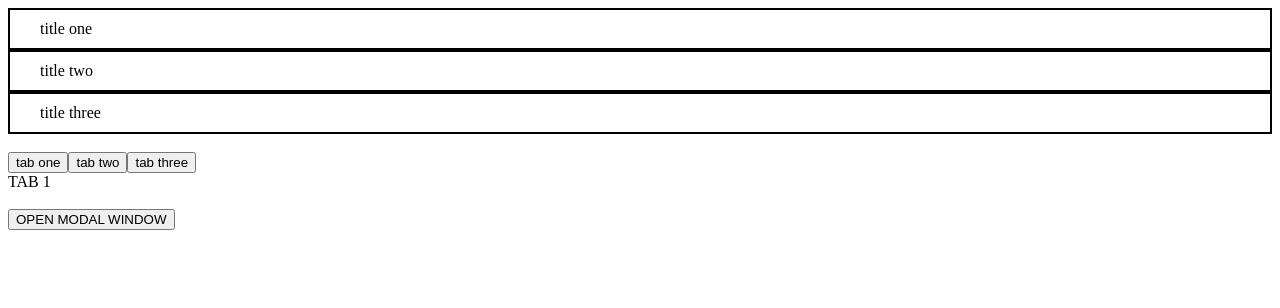
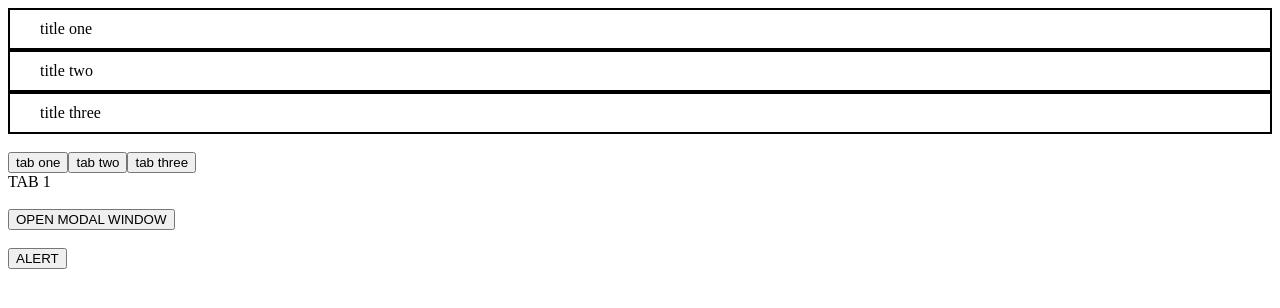
Before and after one commit to OksanaNova/accordion, a React (Vite) app: page / in a window 1280 px wide. Shown: the top 308 px of the page. Built offline with nearby package versions, Linux system fonts and the light colour scheme.

Commit message:
sweetalert added

```diff
--- a/package.json
+++ b/package.json
@@ -11,7 +11,8 @@
   },
   "dependencies": {
     "react": "^18.3.1",
-    "react-dom": "^18.3.1"
+    "react-dom": "^18.3.1",
+    "sweetalert2": "^11.15.10"
   },
   "devDependencies": {
     "@eslint/js": "^9.17.0",
--- a/src/App.jsx
+++ b/src/App.jsx
@@ -8,6 +8,7 @@ import TabInfoThree from './Tabs/TabInfoThree';
 import Modal from './Modal/Modal';
 import Content from './Modal/Content';
 import LoaderPage from './Loader/LoaderPage';
+import Swal from 'sweetalert2';
 
 function App() {
 
@@ -22,6 +23,13 @@ function App() {
     return () => clearTimeout(timer)
   }, [])
 
+  const handleAlert = () => {
+    Swal.fire({
+      title: "The Internet?",
+      text: "That thing is still around?",
+      icon: "question"
+    });
+  }
 
   return (
     <Fragment>
@@ -52,12 +60,11 @@ function App() {
 {/* LOADER */}
 
       { stateLoader && <LoaderPage />}
+      <br/>
 
+      {/* SWEET ALERT */}
 
-
-
-
-
+      <button onClick={handleAlert}>ALERT</button>
 
 
 
```
Also changed, not shown: 1 other file (tests, documents, lock files or other folders).
